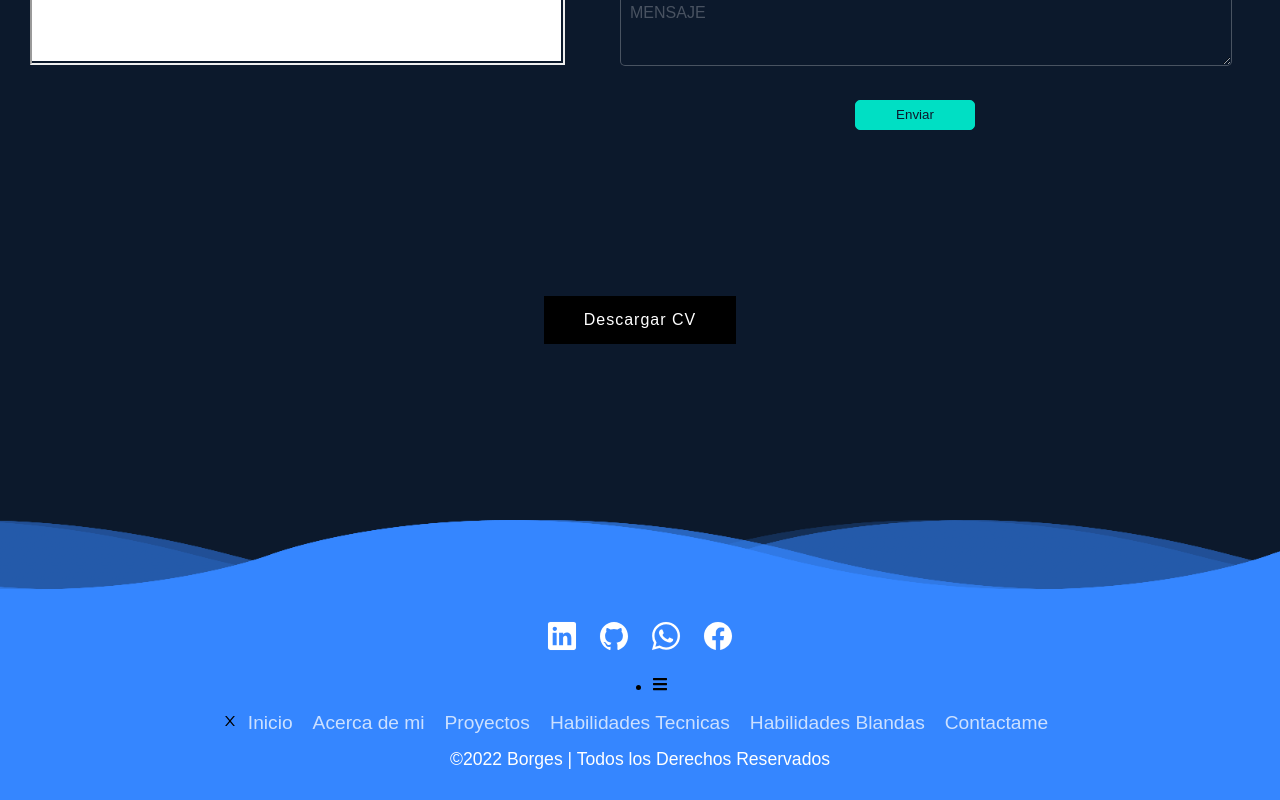
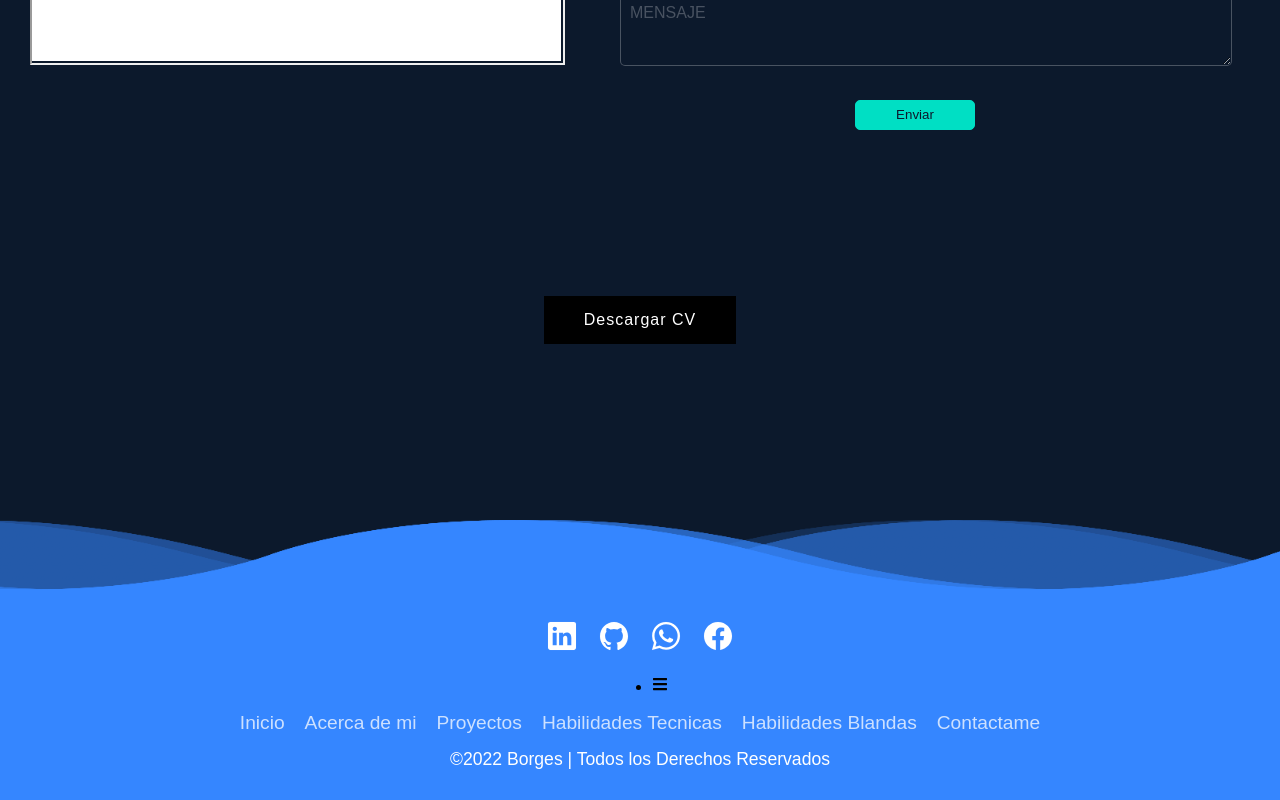
Before and after one commit to leonelborgesdev/portfolio, a React (Create React App) app: page / in a window 1280 px wide. Shown: the part 6881-7681 px from the top of the page. Built offline with nearby package versions, Linux system fonts and the light colour scheme; grey boxes are pictures that could not be loaded.

Commit message:
portfolio

```diff
--- a/src/components/Footer/PageFooter.css
+++ b/src/components/Footer/PageFooter.css
@@ -5,7 +5,7 @@
     font-family: 'Poppins', sans-serif;
 }
 .menu_item_close{
-    visibility: none;
+    display: none;
 }
 .body_footer{
     display: flex;
```
